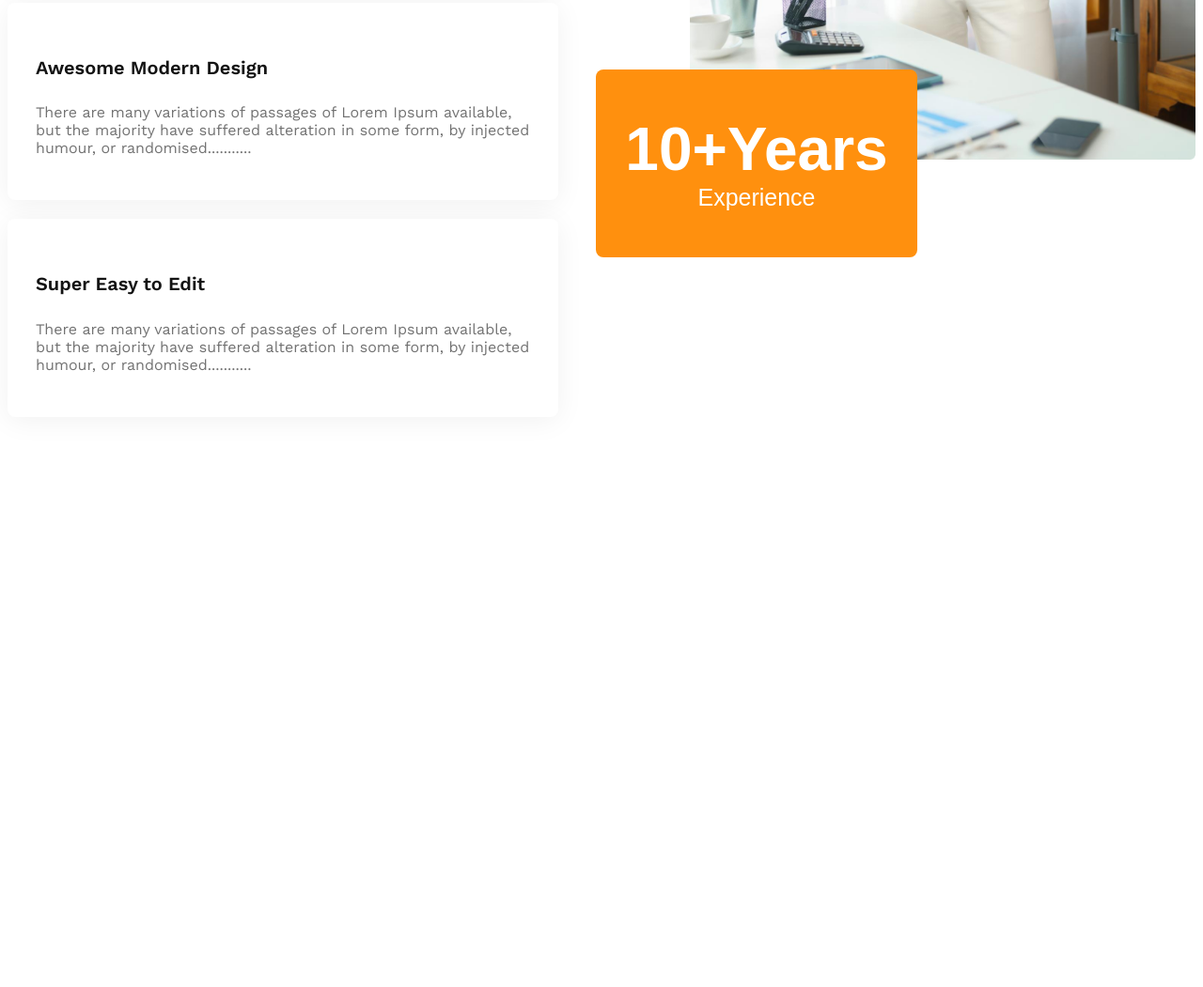
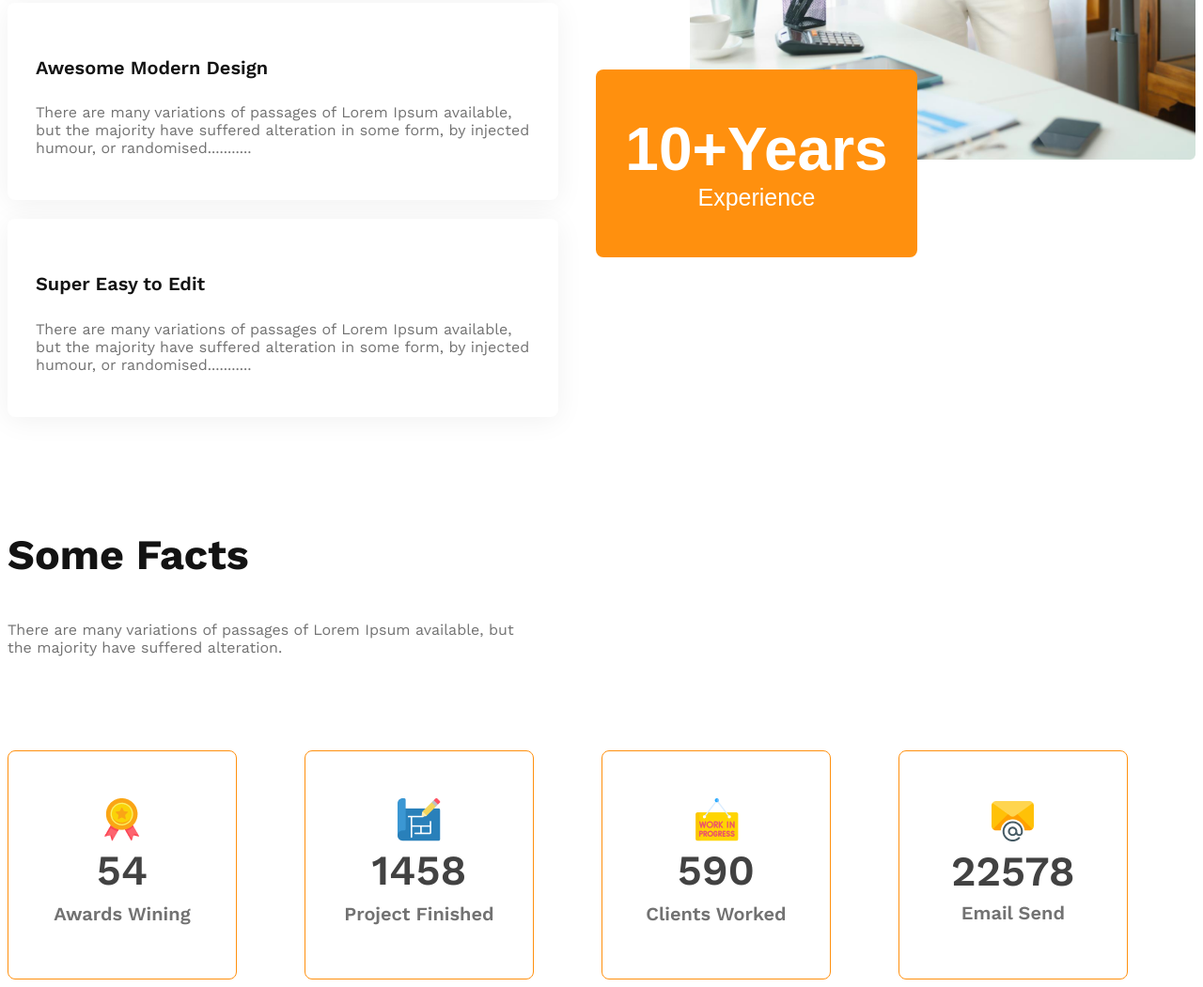
Before and after one commit to tanvirahmed888/architects-resources, a plain HTML site: page index.html in a window 1280 px wide. Shown: the part 2911-3962 px from the top of the page at 94% size. Before the commit the page ends 3383 px from the top, so only its background shows below. Drawn offline with nearby package versions, Linux system fonts and the light colour scheme.

Commit message:
added last section

```diff
--- a/index.html
+++ b/index.html
@@ -70,6 +70,33 @@
         </button>
     </div>
 </section>
+<section>
+    <h3 class="dark-1 fact-title"> Some Facts</h3>
+    <p class="dark-3 fact-description">There are many variations of passages of Lorem Ipsum available, but the majority have suffered alteration.</p>
+    <div class="fact-container">
+        <div class="fact display-flex">
+    <div> <img src="images/icons/ribon.png" alt="" class="fact-icon">
+    <h4 class="fact-number dark-2">54</h4>
+    <h6 class="fact-name dark-3">Awards Wining</h6></div>
+        </div>
+        <div class="fact display-flex">
+<div><img src="images/icons/projects.png" alt="" class="fact-icon">
+    <h4 class="fact-number dark-2">1458</h4>
+    <h6 class="fact-name dark-3">Project Finished</h6></div>
+        </div>
+        <div class="fact display-flex">
+            <div><img src="images/icons/customers.png" alt="" class="fact-icon">
+                <h4 class="fact-number dark-2">590</h4>
+                <h6 class="fact-name dark-3">Clients Worked</h6></div>
+        </div>
+        <div class="fact display-flex">
+            <div><img src="images/icons/email.png" alt="" class="fact-icon">
+                <h4 class="fact-number dark-2">22578</h4>
+                <h6 class="fact-name dark-3">Email Send</h6>
+            </div>
+        </div>
+    </div>
+</section>
     </main>
     <footer>
 
--- a/styles/style.css
+++ b/styles/style.css
@@ -194,3 +194,52 @@ font-size: 4rem;
 
     }
 }
+
+/* some fact related styles */
+.fact-title{
+    font-weight: 700 ;
+    font-size: 2.8rem;
+    margin-top: 100px ;
+}
+.fact-description{
+    max-width: 542px;
+font-size: 1rem;
+margin-top: 24px;
+margin-bottom: 100px;
+}
+
+.fact-container{
+    display: grid;
+    grid-template-columns: repeat(4,1fr);
+}
+.fact{
+    border: 1px solid rgb(255, 144, 14);
+    border-radius: 8px;
+    width: 241.83px;
+    height: 241.83px;
+    text-align: center;
+    align-items: center;
+    justify-content: center;
+    /* padding: 35px 45px 60px 45px; */
+
+}
+
+.fact-number{
+    font-weight: 600;
+    font-size: 2.8rem;
+    margin: 0%;
+}
+.fact-name{
+font-weight: 600;
+font-size: 1.25rem;
+margin: 5% 0;
+}
+
+@media screen and (max-width:576px) {
+
+    .fact-container{
+        grid-template-columns: repeat(1,1fr);
+        gap: 20px;
+        margin: 0 auto;
+    }
+}
```
